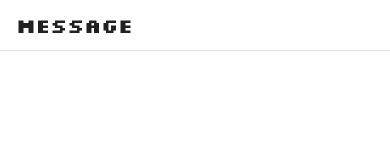
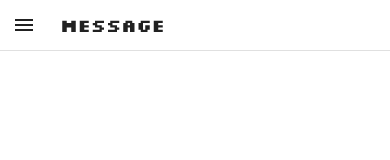
Before and after one commit to erkuysal/Messaging-Django, a React (Vite) app in the folder frontend/: page / in a window 390 px wide. Shown: the top 160 px of the page. Built offline with nearby package versions, Linux system fonts and the light colour scheme; a web font is replaced by a local one.

Commit message:
Setting up Drawer

```diff
--- a/frontend/src/pages/templates/PrimaryAppBar.tsx
+++ b/frontend/src/pages/templates/PrimaryAppBar.tsx
@@ -1,11 +1,28 @@
-import {AppBar, Link, Toolbar, Typography} from "@mui/material";
+import {AppBar, Box, Drawer, IconButton, Link, MenuItem, Toolbar, Typography, useMediaQuery} from "@mui/material";
+import MenuIcon from '@mui/icons-material/Menu';
 import {useTheme} from "@mui/material/styles";
+import {useEffect, useState} from "react";
 
 const PrimaryAppBar = () => {
+    const [sideMenu, setSideMenu] = useState(false);
     const theme = useTheme();
+
+    const isScreenSmall = useMediaQuery(theme.breakpoints.up("sm"))
+
+    useEffect(() => {
+        if(isScreenSmall && sideMenu){
+            setSideMenu(false);
+        }
+    }, [isScreenSmall]);
+
+    const toggleDrawer = (open: boolean) =>
+        (event: React.MouseEvent) => {
+        setSideMenu(open);
+    }
 
     return(
         <AppBar position={"fixed"} sx={{
+            zIndex:(theme) => theme.zIndex.drawer + 2,
             backgroundColor: theme.palette.background.default,
             borderBottom: `1px solid ${theme.palette.divider}`,
         }}>
@@ -13,6 +30,24 @@ const PrimaryAppBar = () => {
                 height: theme.primaryAppBar.height,
                 minHeight: theme.primaryAppBar.height,
             }}>
+
+                <Box sx={{ display:{xs:"block", sm:"none"} }}>
+                    <IconButton color="inherit"
+                                aria-label="open drawer"
+                                edge="start"
+                                onClick={toggleDrawer(true)}
+                                sx={{mr:2}}>
+                        <MenuIcon/>
+                    </IconButton>
+                </Box>
+
+                <Drawer anchor={"left"} open={sideMenu} onClose={toggleDrawer(false)}>
+                    {[...Array(100)].map((_, i) => (
+                        <Typography key={i}>
+                            {i + 1}
+                        </Typography>
+                    ))}
+                </Drawer>
 
                 <Link href="/" underline={"none"} color={"inherit"}>
                     <Typography
--- a/frontend/src/theme/light.tsx
+++ b/frontend/src/theme/light.tsx
@@ -1,4 +1,4 @@
-import {createTheme} from "@mui/material";
+import {createTheme, responsiveFontSizes} from "@mui/material";
 
 declare module "@mui/material/styles" {
     interface Theme {
@@ -34,6 +34,7 @@ export const createMuiTheme = () => {
       // ----------
 
   });
+  theme = responsiveFontSizes(theme);
   return theme;
 }
 
```
